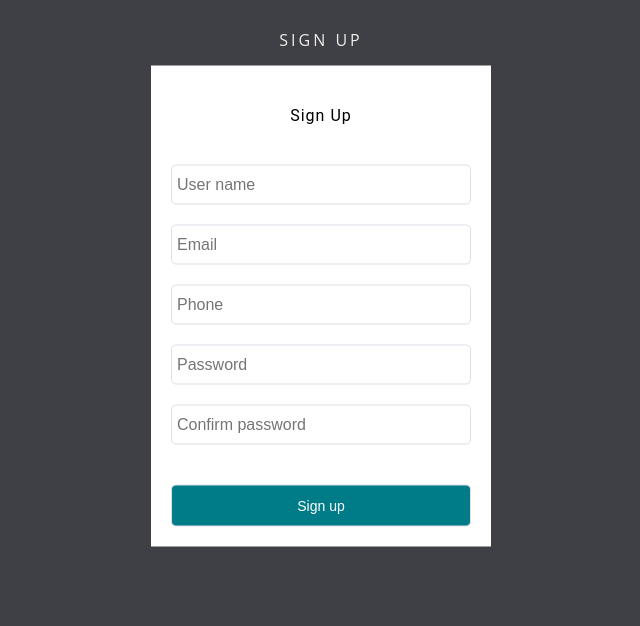
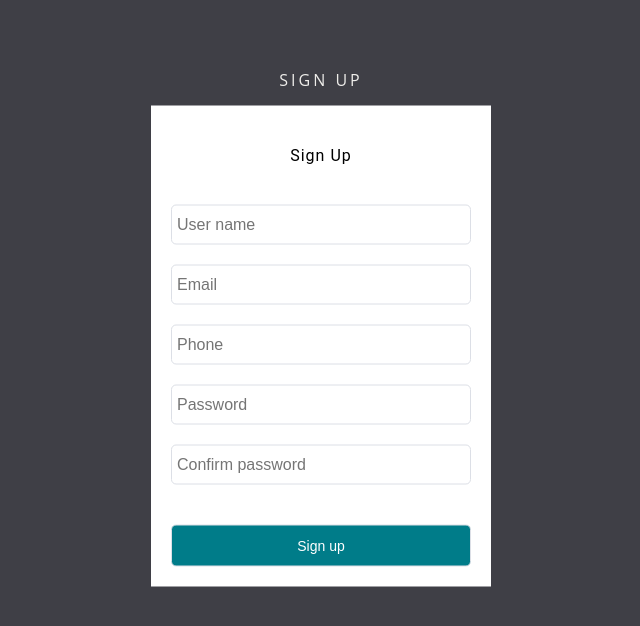
Before and after one commit to DenisFR2727/Products_shop_funny, a Next.js app: page /signup in a window 1280 px wide. Shown: the top 626 px of the page, without its empty margins (319-959 px from the left). Built offline with nearby package versions, Linux system fonts and the light colour scheme; no server answers.

Commit message:
add top:40% in login, signup

```diff
--- a/app/(auth)/auth.scss
+++ b/app/(auth)/auth.scss
@@ -215,6 +215,7 @@ $hover-border-color: #007c89;
   }
 }
 
-.sign__center {
-  top: 35%;
+.sign__center,
+.login__center {
+  top: 40%;
 }
```
